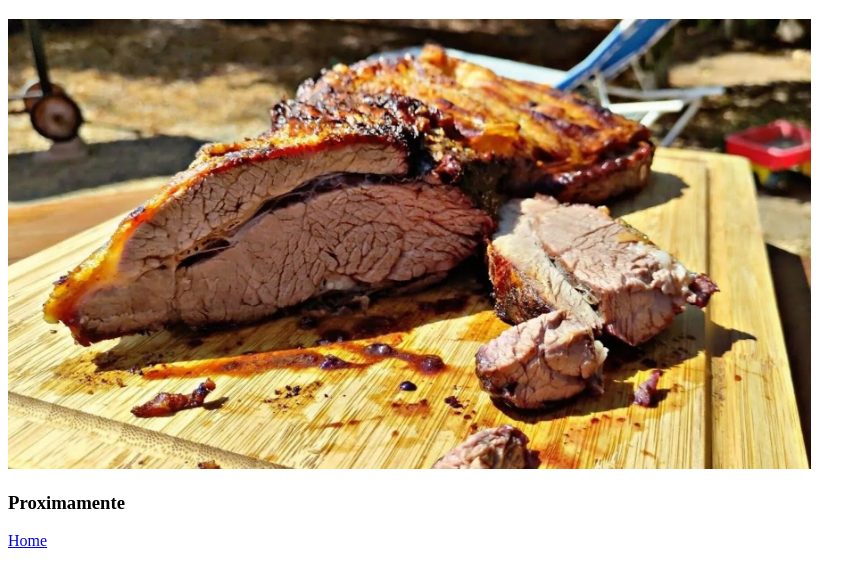
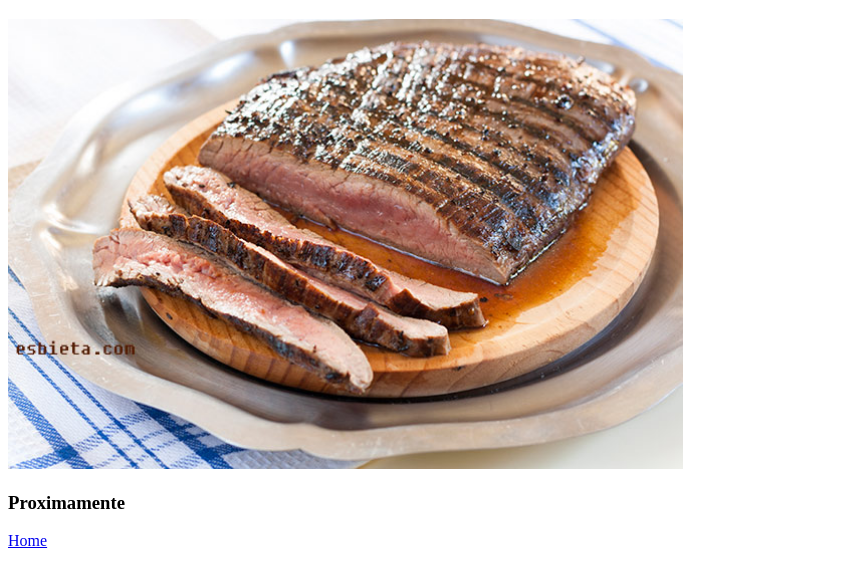
Before and after one commit to LautaroGaribotto/odin-recipes, a plain HTML site: page recipes/vacio.html in a window 1280 px wide. Shown: the part 61-648 px from the top of the page, without its empty margins (0-866 px from the left). Drawn offline with Linux system fonts and the light colour scheme.

Commit message:
Image modificaction

```diff
--- a/recipes/vacio.html
+++ b/recipes/vacio.html
@@ -6,7 +6,7 @@
 </head>
 <body>
     <h1>Vacio</h1>
-    <img src="/images/vacio.webp" height="450" alt="">
+    <img src="/images/vacio.jpg" height="450" alt="">
     <h3>Proximamente</h3>
     <a href="../index.html">Home</a>
 </body>
```
Also changed, not shown: recipes/entrania.html (+1 -1 lines), images/asado.jpg, images/entrania.jpg (deleted), images/tiradeasado.jpg, images/vacio.jpg (added), images/vacio.webp (deleted), 1 other file.
